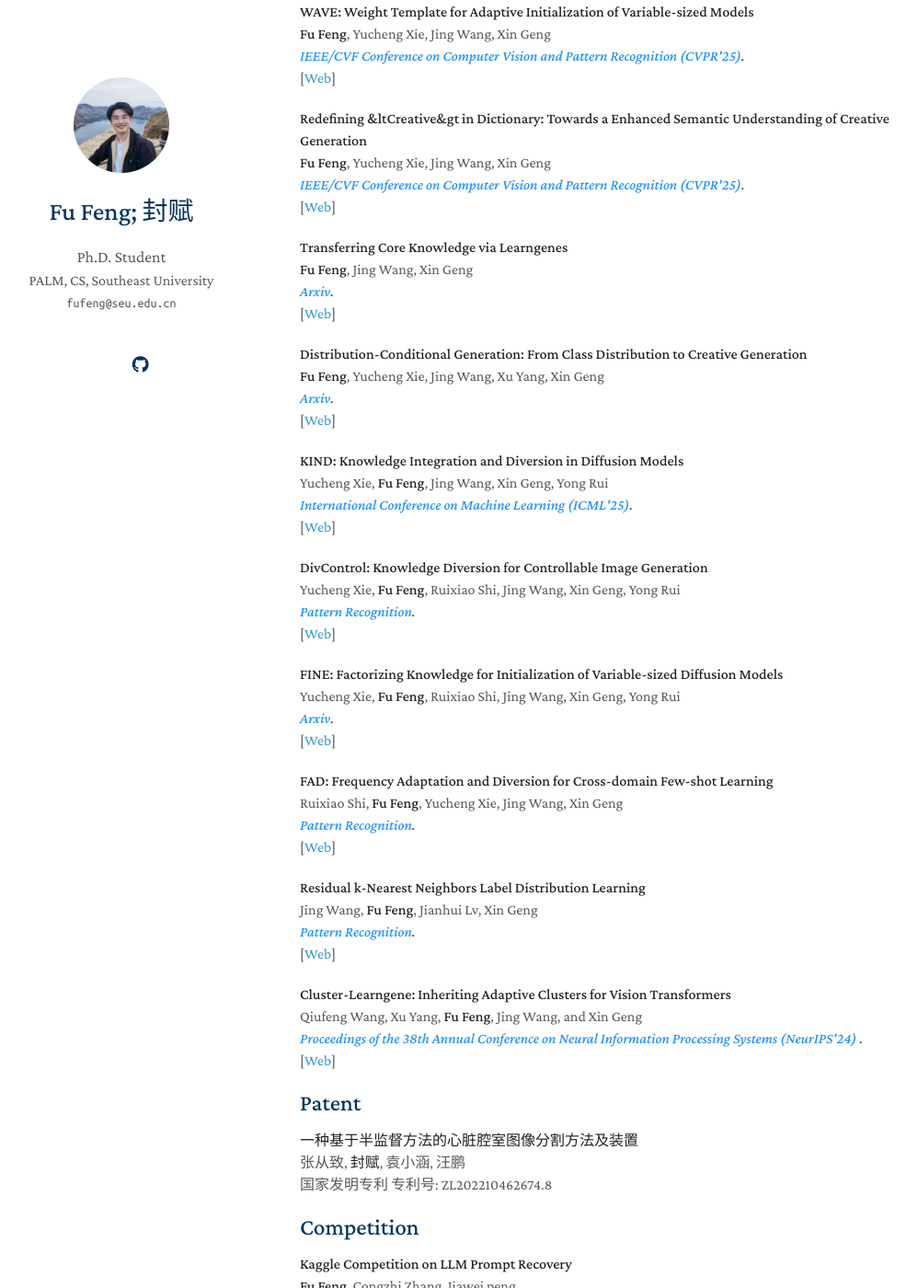
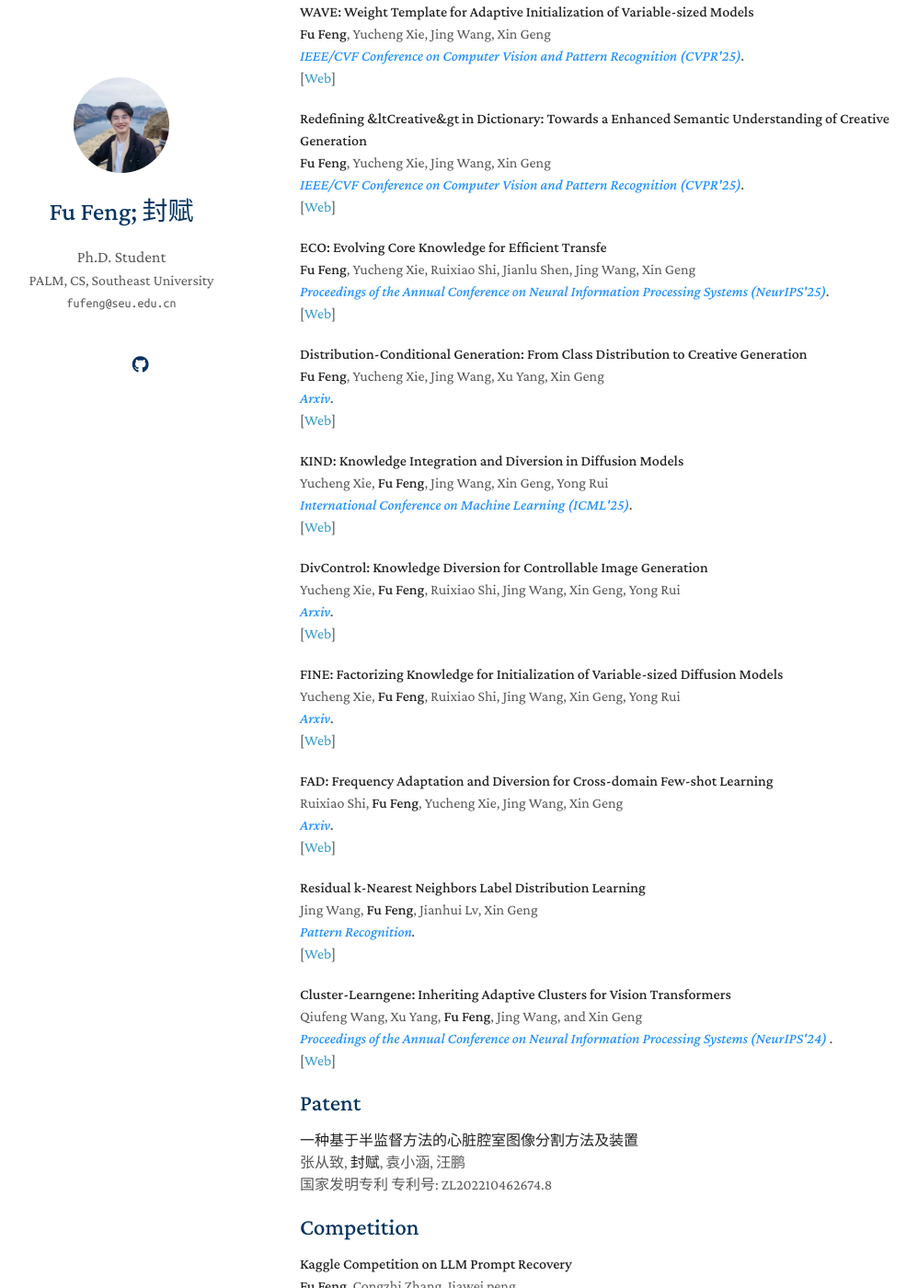
Before and after one commit to fu-feng/fu-feng.github.io, a Jekyll site: the page built from index.md, in a window 1280 px wide and 1400 px high, scrolled down 493 px. Shown: the whole window at 92% size, without its empty margins (144-1142 px from the left). Built offline with Jekyll 4.4.1, drawn with Linux system fonts in a browser that asks for light colours; nearby versions of some CDN libraries; a style sheet for code colours, icons or effects is not loaded; our own code applies the rules of GitHub Pages for plain Markdown files.

Commit message:
Update index.md

```diff
--- a/index.md
+++ b/index.md
@@ -54,11 +54,11 @@ I am a Ph.D. student supervised by Prof Xin Geng at [PALM](http://palm.seu.edu.c
 
 [comment]: <> (Arxiv)
 <div class="paper">
-<p><strong>Transferring Core Knowledge via Learngenes</strong>
+<p><strong>ECO: Evolving Core Knowledge for Efficient Transfe</strong>
 <br />
-<strong>Fu Feng</strong>, Jing Wang, Xin Geng
+<strong>Fu Feng</strong>, Yucheng Xie, Ruixiao Shi, Jianlu Shen, Jing Wang, Xin Geng
 <br />
-<em><strong><i style="color:#1e90ff">Arxiv</i></strong>.</em>
+<em><strong><i style="color:#1e90ff">Proceedings of the Annual Conference on Neural Information Processing Systems (NeurIPS'25)</i></strong>.</em>
 <br />
    [<a href="https://arxiv.org/pdf/2401.08139.pdf">Web</a>]
 <br/>
@@ -97,7 +97,7 @@ Yucheng Xie, <strong>Fu Feng</strong>, Jing Wang, Xin Geng, Yong Rui
 <br />
 Yucheng Xie, <strong>Fu Feng</strong>, Ruixiao Shi, Jing Wang, Xin Geng, Yong Rui
 <br />
-<em><strong><i style="color:#1e90ff">Pattern Recognition</i></strong>.</em>
+<em><strong><i style="color:#1e90ff">Arxiv</i></strong>.</em>
 <br />
    [<a href="https://arxiv.org/pdf/2408.07337.pdf">Web</a>]
 <br/>
@@ -123,7 +123,7 @@ Yucheng Xie, <strong>Fu Feng</strong>, Ruixiao Shi, Jing Wang, Xin Geng, Yong Ru
 <br />
 Ruixiao Shi, <strong>Fu Feng</strong>, Yucheng Xie, Jing Wang, Xin Geng
 <br />
-<em><strong><i style="color:#1e90ff">Pattern Recognition</i></strong>.</em>
+<em><strong><i style="color:#1e90ff">Arxiv</i></strong>.</em>
 <br />
    [<a href="https://arxiv.org/pdf/2408.07337.pdf">Web</a>]
 <br/>
@@ -149,7 +149,7 @@ Jing Wang, <strong>Fu Feng</strong>, Jianhui Lv, Xin Geng
 <br />
 Qiufeng Wang, Xu Yang, <strong>Fu Feng</strong>, Jing Wang, and Xin Geng
 <br />
-<em><strong><i style="color:#1e90ff"> Proceedings of the 38th Annual Conference on Neural Information Processing Systems (NeurIPS'24) </i></strong>.</em>
+<em><strong><i style="color:#1e90ff"> Proceedings of the Annual Conference on Neural Information Processing Systems (NeurIPS'24) </i></strong>.</em>
 <br />
    [<a href="https://arxiv.org/pdf/2408.07337.pdf">Web</a>]
 <br/>
```
